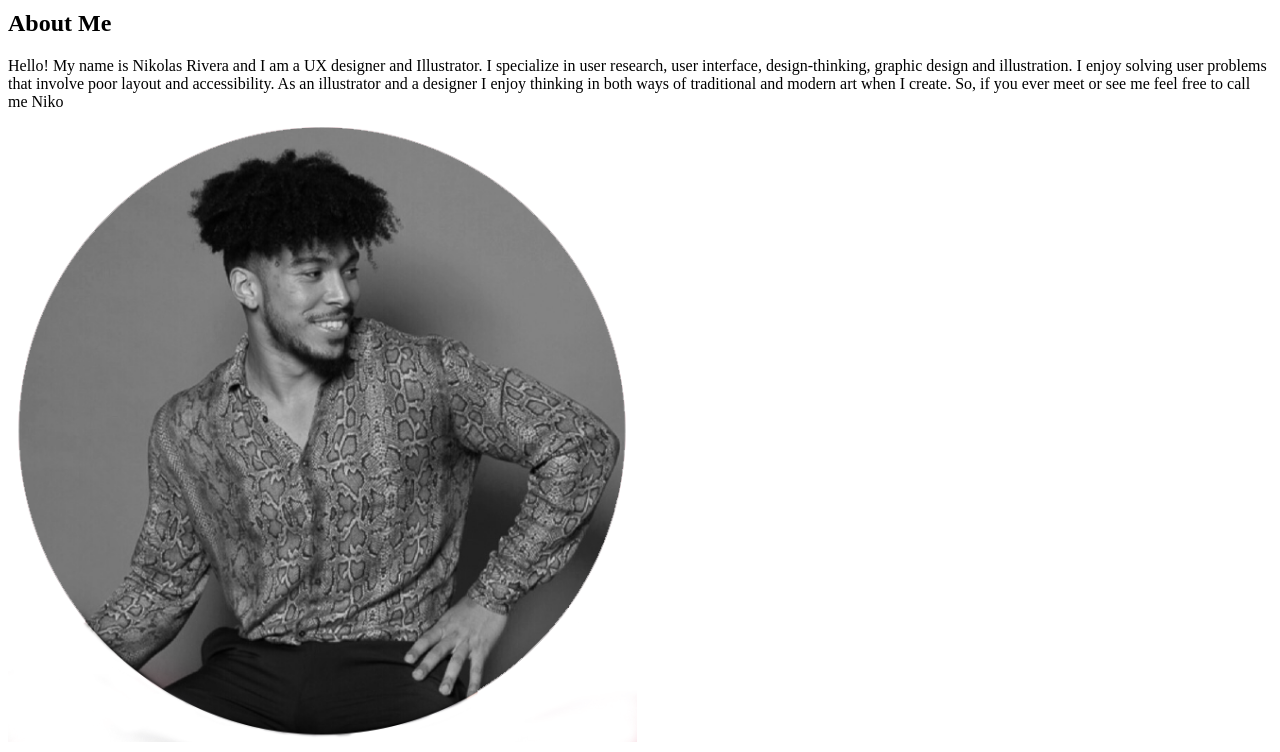
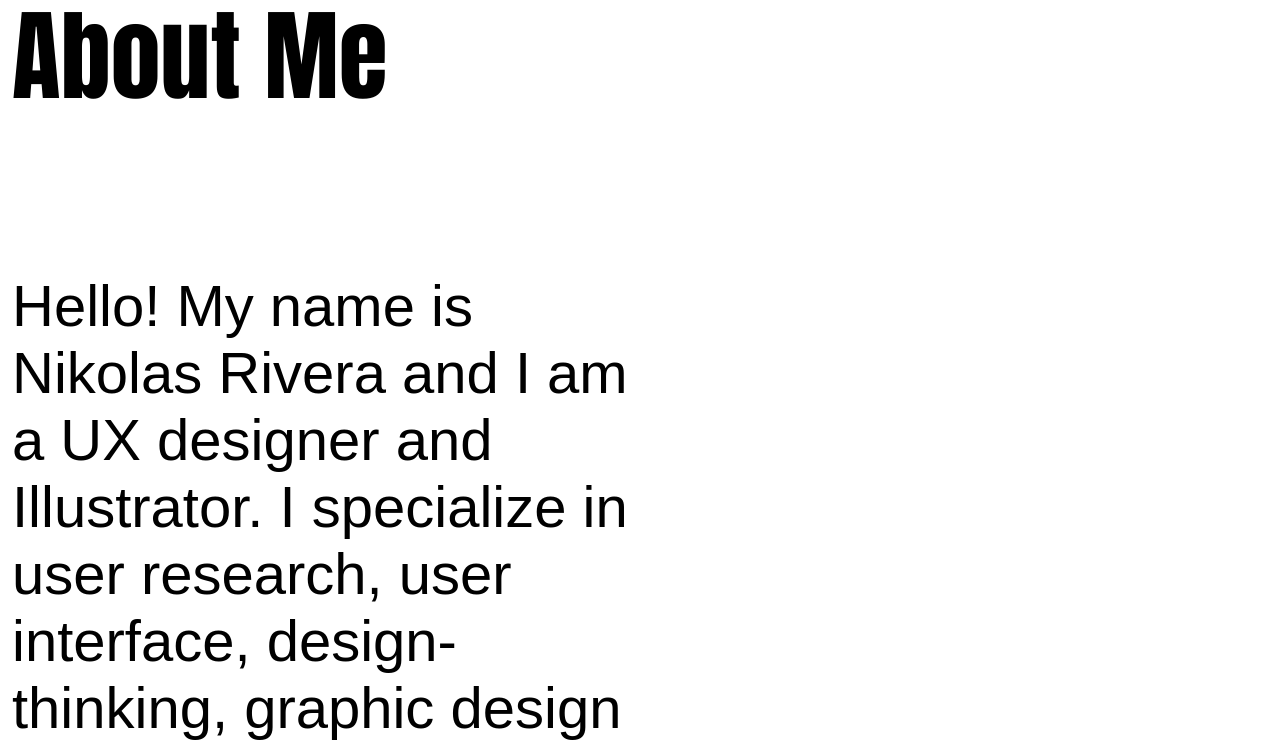
Before and after one commit to NikotheCheetah/UX_UI_HW_17_Niko, a plain HTML site: page index.html in a window 1280 px wide. Shown: the part 1244-1996 px from the top of the page. Drawn offline with Linux system fonts and the light colour scheme; files whose address does not match are found by name.

Commit message:
update html

```diff
--- a/index.html
+++ b/index.html
@@ -3,8 +3,8 @@
 <head>
     <meta charset="UTF-8">
     <meta name="viewport" content="width=device-width, initial-scale=1.0">
-    <title>Document</title>
-    <link rel="stylesheet" href="Portfoliostyle.css">
+    <title>Niko</title>
+    <link rel="stylesheet" href="./CSS/style.css">
 </head>
 <header>
     <nav>
```
